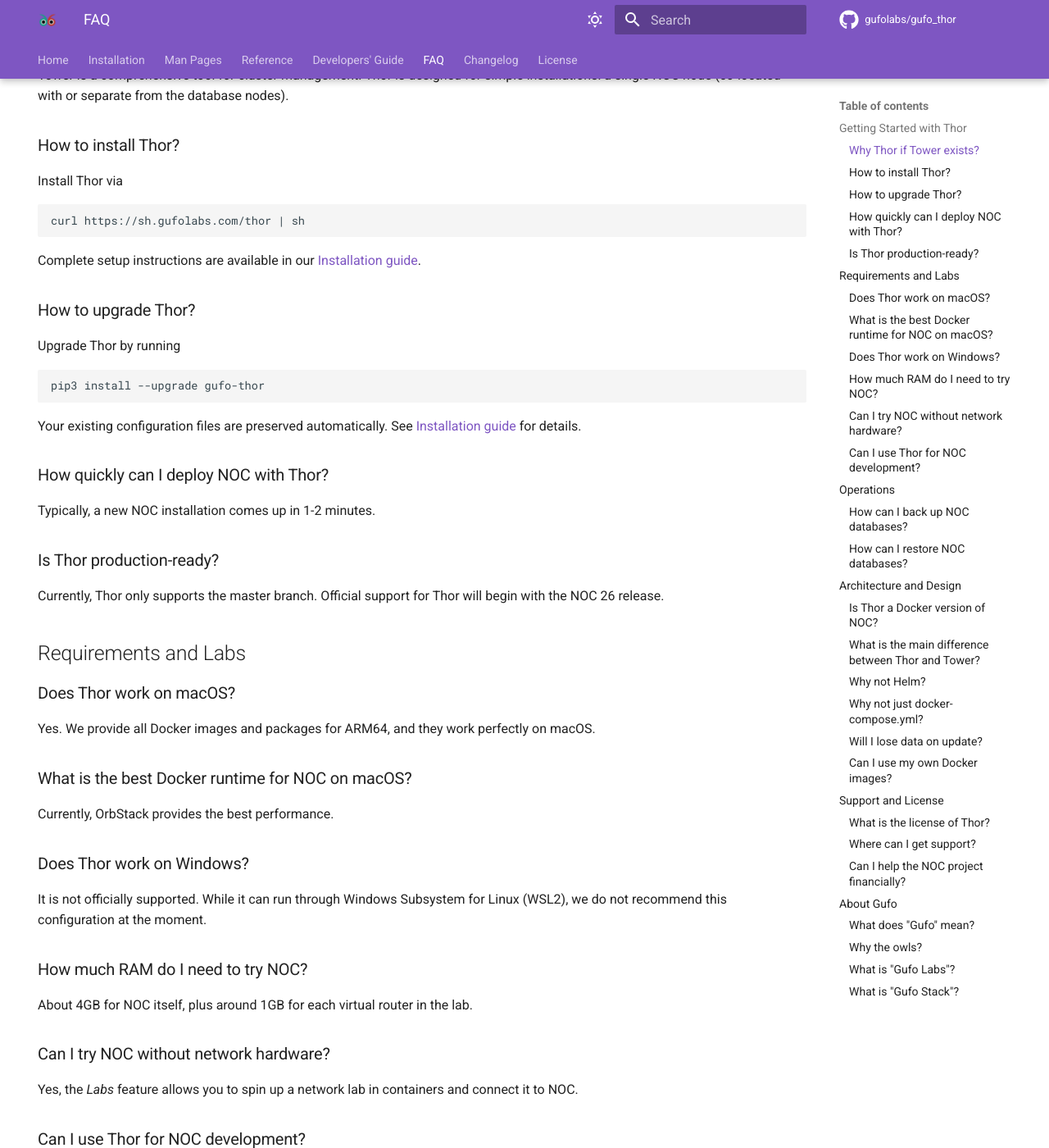
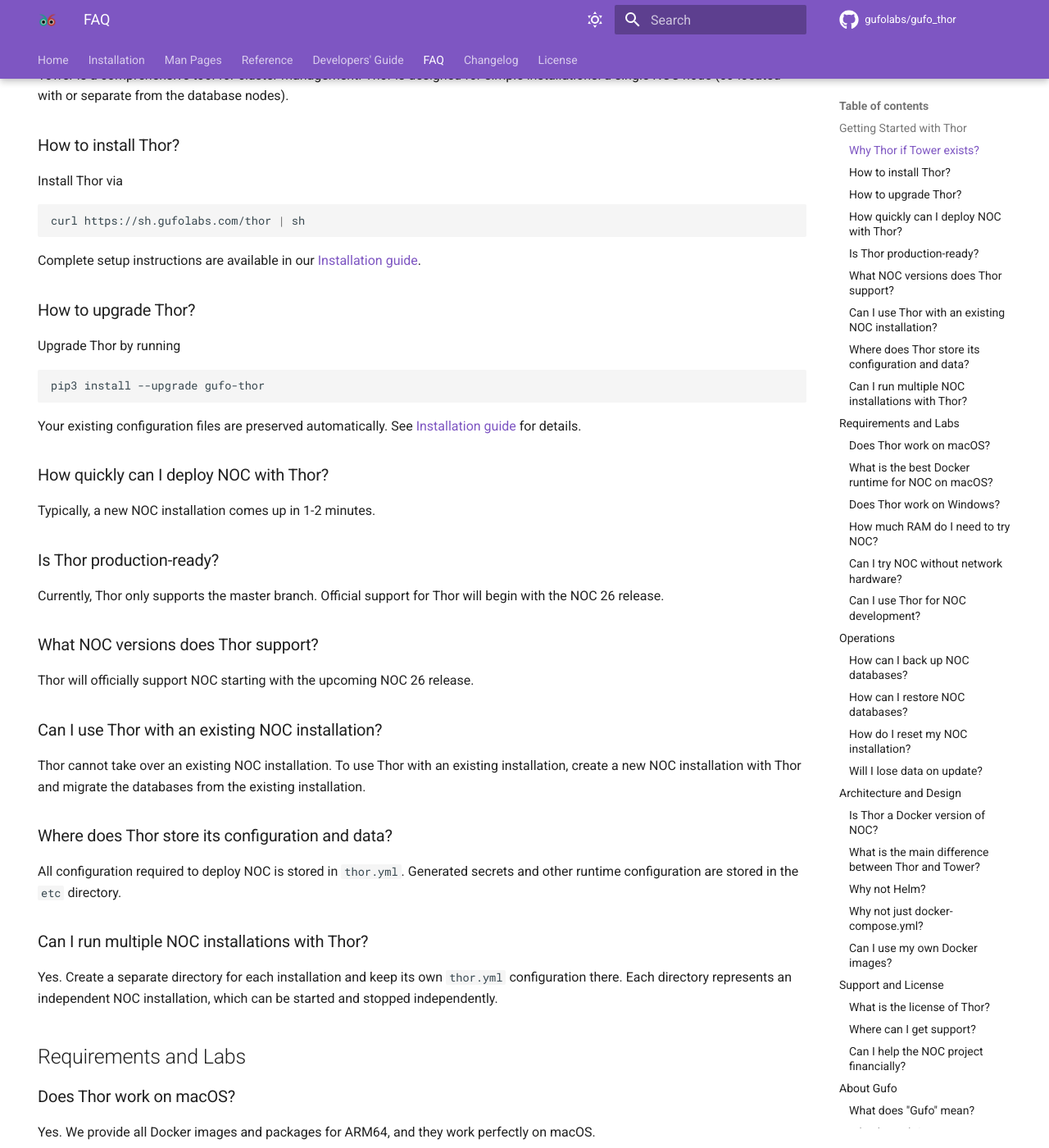
Before and after one commit to gufolabs/gufo_thor, an MkDocs documentation site: the page built from docs/faq.md, in a window 1280 px wide and 1400 px high, scrolled down 246 px. Shown: the whole window at 82% size. Built offline with MkDocs 1.6.1 and Material for MkDocs 9.7.7, drawn with Linux system fonts in a browser that asks for light colours; comment, search, counter and statistics services are not loaded; some of the changed text lies outside the part shown.

Commit message:
FAQ updates

````diff
--- a/docs/faq.md
+++ b/docs/faq.md
@@ -14,7 +14,7 @@
 
 Install Thor via
 
-```
+```shell
 curl https://sh.gufolabs.com/thor | sh
 ```
 
@@ -24,7 +24,7 @@
 
 Upgrade Thor by running
 
-```
+```shell
 pip3 install --upgrade gufo-thor
 ```
 
@@ -38,6 +38,22 @@
 ### Is Thor production-ready?
 
 Currently, Thor only supports the master branch. Official support for Thor will begin with the NOC 26 release.
+
+### What NOC versions does Thor support?
+
+Thor will officially support NOC starting with the upcoming NOC 26 release.
+
+### Can I use Thor with an existing NOC installation?
+
+Thor cannot take over an existing NOC installation. To use Thor with an existing installation, create a new NOC installation with Thor and migrate the databases from the existing installation.
+
+### Where does Thor store its configuration and data?
+
+All configuration required to deploy NOC is stored in `thor.yml`. Generated secrets and other runtime configuration are stored in the `etc` directory.
+
+### Can I run multiple NOC installations with Thor?
+
+Yes. Create a separate directory for each installation and keep its own `thor.yml` configuration there. Each directory represents an independent NOC installation, which can be started and stopped independently.
 
 ## Requirements and Labs
 
@@ -77,6 +93,14 @@
 
 Run `gufo-thor restore <name>` to restore the dumps present in `data/backup/<name>`, or pass `--postgres`, `--mongo`, and/or `--clickhouse` to select databases. For example, `gufo-thor restore before-upgrade --postgres`. Thor pauses running application containers for the restore and resumes them afterward.
 
+### How do I reset my NOC installation?
+
+Run `gufo-thor destroy` to remove the NOC installation and all its data. The next `gufo-thor up` will create a clean installation.
+
+### Will I lose data on update?
+
+No. NOC stores all its data in persistent Docker volumes. Thor only manages the service containers.
+
 ## Architecture and Design
 
 ### Is Thor a Docker version of NOC?
````
Also changed, not shown: other parts of docs/faq.md (+0 -4 lines).
